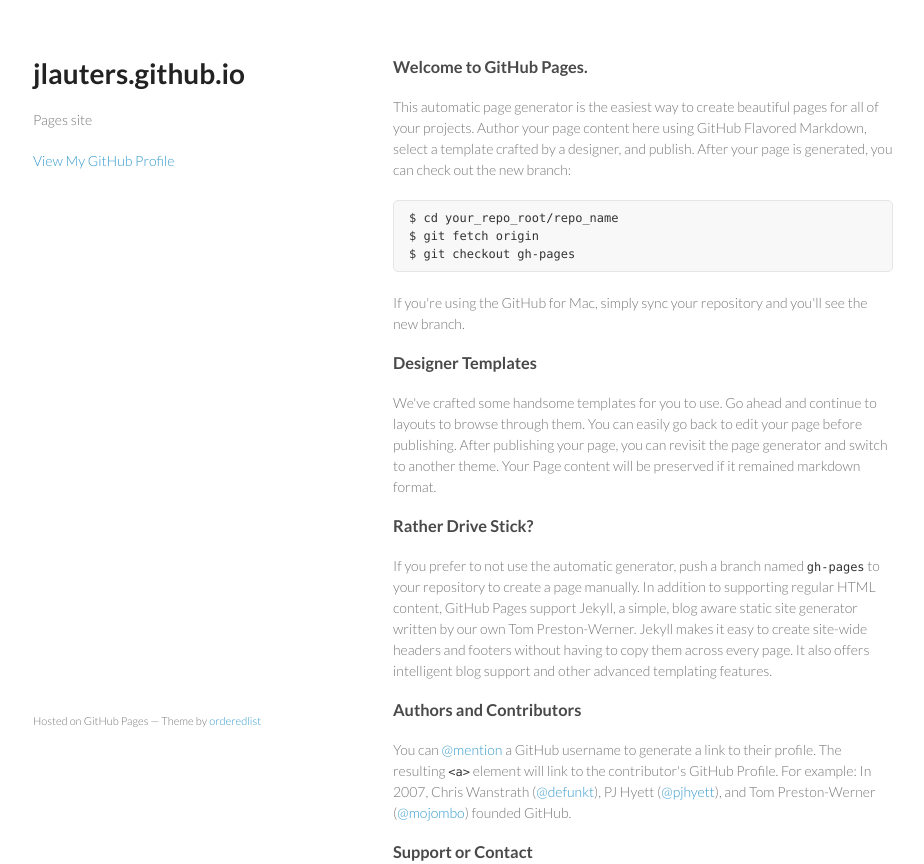
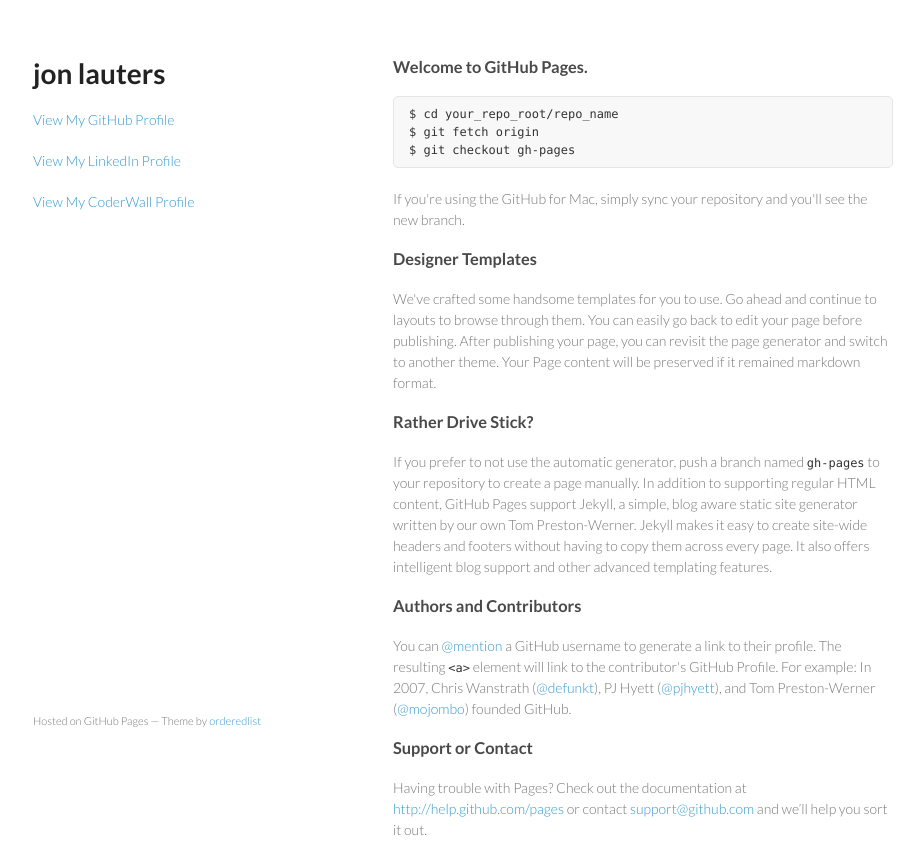
Before and after one commit to jlauters/jlauters.github.io, a plain HTML site: page index.html in a window 1280 px wide. Shown: the top 864 px of the page, without its empty margins (177-1101 px from the left). Drawn offline with Linux system fonts and the light colour scheme.

Commit message:
testing ..

```diff
--- a/index.html
+++ b/index.html
@@ -15,18 +15,20 @@
   <body>
     <div class="wrapper">
       <header>
-        <h1>jlauters.github.io</h1>
-        <p>Pages site</p>
-
-
+        <h1>jon lauters</h1>
         <p class="view"><a href="https://github.com/jlauters">View My GitHub Profile</a></p>
+        <p class="view"><a href="www.linkedin.com/in/jonlauters/">View My LinkedIn Profile</a></p>
+        <p class="view"><a href="https://coderwall.com/jlauters">View My CoderWall Profile</a></p>
 
       </header>
+
       <section>
         <h3>
-<a name="welcome-to-github-pages" class="anchor" href="#welcome-to-github-pages"><span class="octicon octicon-link"></span></a>Welcome to GitHub Pages.</h3>
+            <a name="welcome-to-github-pages" class="anchor" href="#welcome-to-github-pages">
+                <span class="octicon octicon-link"></span>
+            </a>Welcome to GitHub Pages.
+        </h3>
 
-<p>This automatic page generator is the easiest way to create beautiful pages for all of your projects. Author your page content here using GitHub Flavored Markdown, select a template crafted by a designer, and publish. After your page is generated, you can check out the new branch:</p>
 
 <pre><code>$ cd your_repo_root/repo_name
 $ git fetch origin
```
